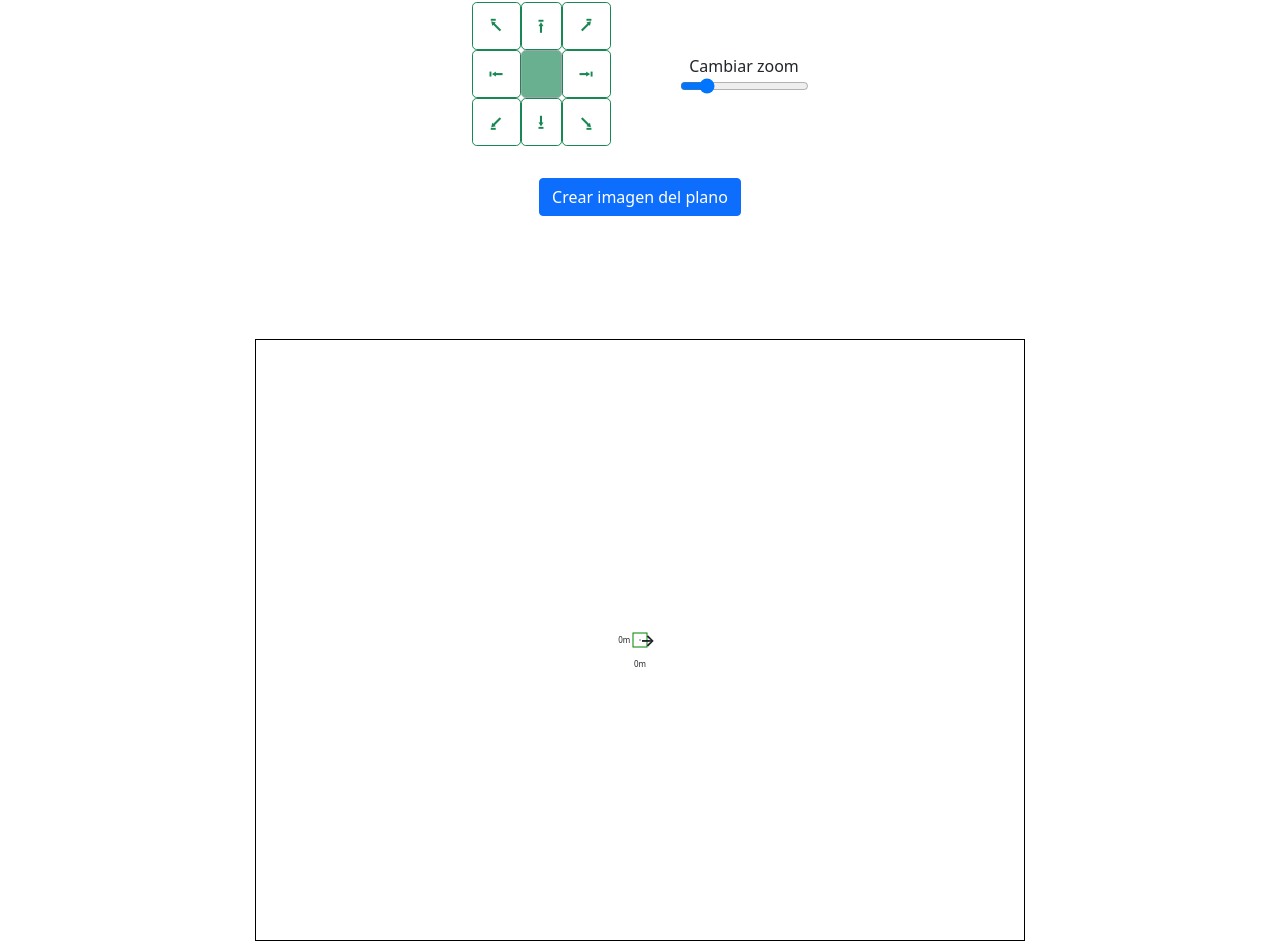
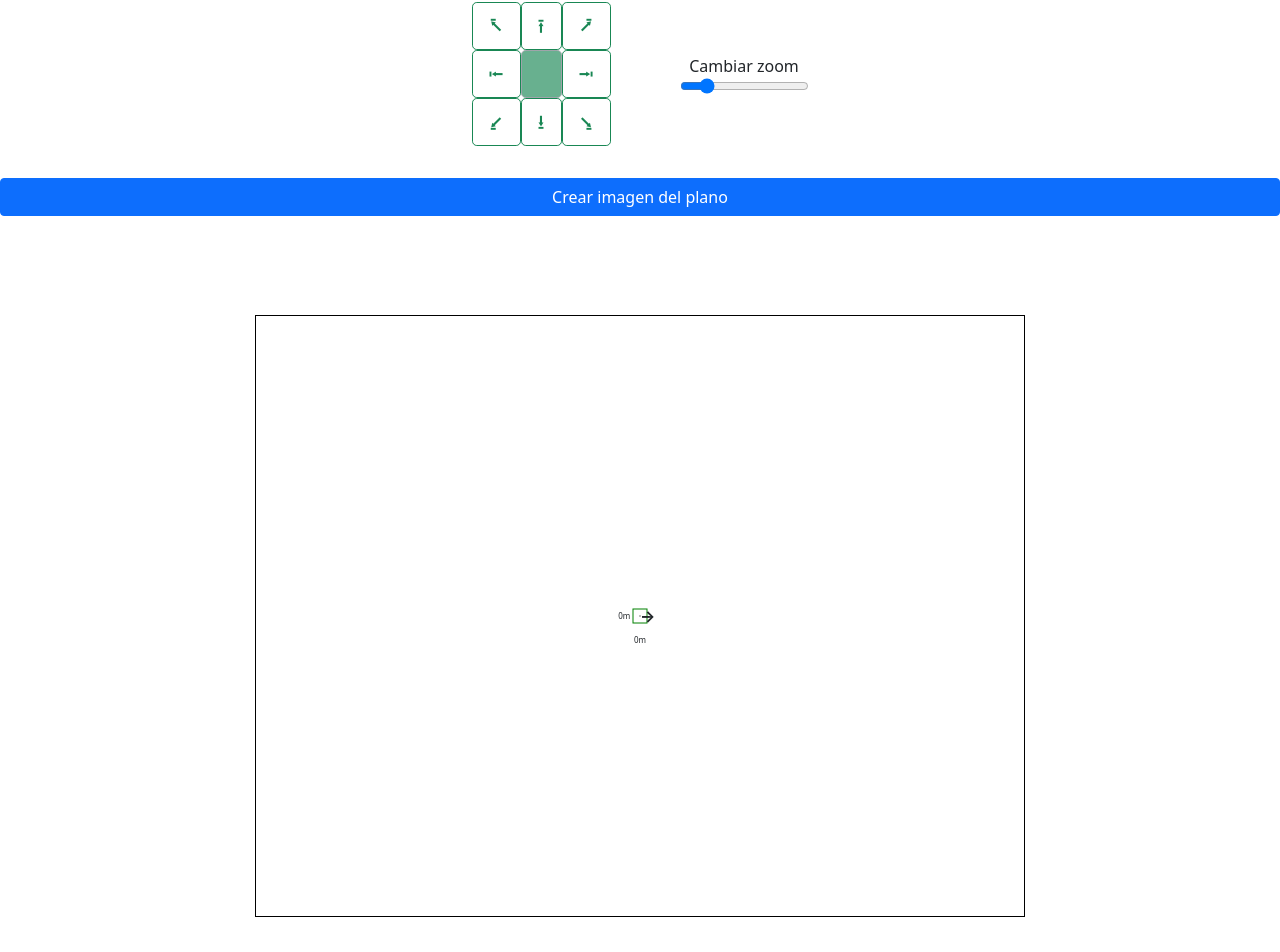
Before and after one commit to CarlosCr18/viguetas, a React (Create React App) app: page / in a window 1280 px wide. Shown: the part 1019-1971 px from the top of the page. Built offline with nearby package versions, Linux system fonts and the light colour scheme.

Commit message:
html2canvas y guardar imagen

```diff
--- a/src/App.css
+++ b/src/App.css
@@ -191,6 +191,12 @@ body {
   grid-template-rows: repeat(3, 1fr);
 }
 
+.botonesParaCrearPlano {
+  display: flex;
+  flex-direction: column;
+  gap: 1rem;
+}
+
 @media (max-width: 815px) {
   .App-header {
     display: grid;
@@ -202,4 +208,10 @@ body {
     max-width: 90%;
     transform-origin: right top;
   }
+  .Appvigueta::after {
+    outline: none !important;
+  }
+  .botonesParaCrearPlano {
+    display: none;
+  }
 }
--- a/src/controlesDePlano.tsx
+++ b/src/controlesDePlano.tsx
@@ -112,6 +112,7 @@ const ControlesDePlano: React.FC = () => {
           </Button>
         </div>
       </div>
+      <div className="botonesParaCrearPlano">
         <Button
           onClick={() => {
             const input: any = document.getElementById("plano");
@@ -130,8 +131,6 @@ const ControlesDePlano: React.FC = () => {
         >
           Crear imagen del plano
         </Button>
-      <br></br>
-      <br></br>
         {isCanvasCreated ? (
           <Button
             onClick={() => {
@@ -146,6 +145,7 @@ const ControlesDePlano: React.FC = () => {
         ) : (
           <></>
         )}
+      </div>
     </div>
   );
 };
```
Lines whose indentation alone changed are shown as unchanged.
